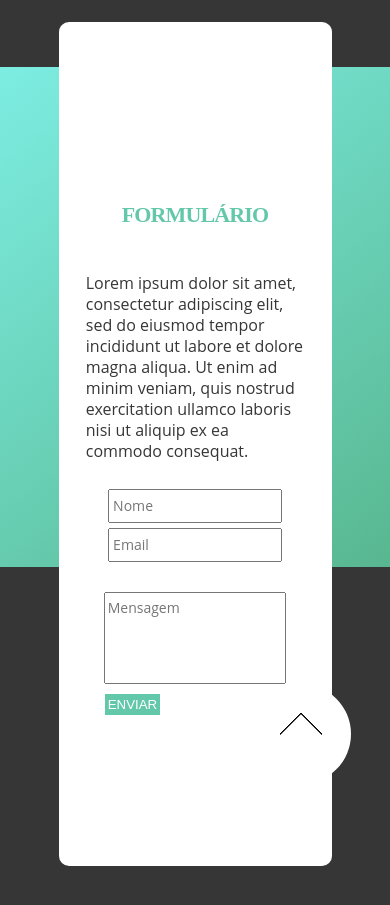
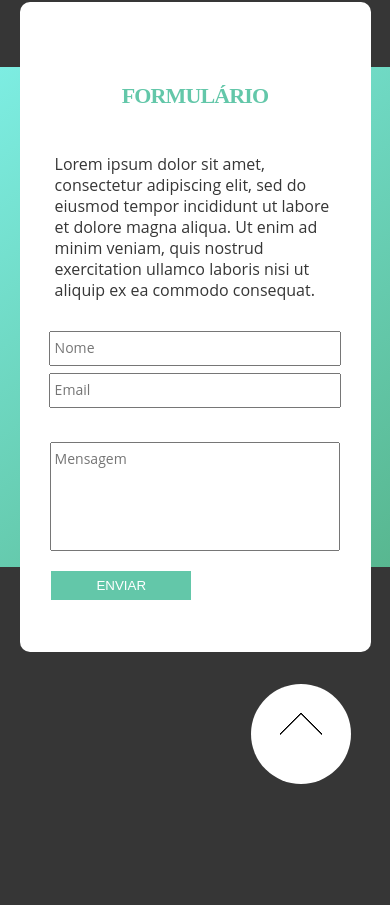
Before and after one commit to LeonardoPerson/Landing-Page, a React (Create React App) app: page / in a window 390 px wide. Shown: the part 1498-2403 px from the top of the page. Built offline with nearby package versions, Linux system fonts and the light colour scheme.

Commit message:
Corrigindo responsividade do formulário

```diff
--- a/src/main/form/Form.js
+++ b/src/main/form/Form.js
@@ -13,7 +13,6 @@ const Form = () => {
         </div>
       )
     }
-
 
   return(
     <section className="section2">
--- a/src/main/form/form.css
+++ b/src/main/form/form.css
@@ -16,7 +16,7 @@
   border-radius: 10px;
   position: absolute;
   width: 70%;
-  height: 100%;
+  height: 650px;
   top: 1885px;
 }
 
@@ -54,19 +54,16 @@
 .input-text, .input-email{
   padding: 1%;
   margin: 1%;
+  width: 30%;
   font: normal 14px/24px Open Sans;
   color: #363636;
   text-transform: capitalize;
   opacity: 1;
 }
 
-.input-text, .input-email{
-  width: 30%;
-}
-
 .textarea{
   width: 64%;
-  height: 10%;
+  height: 100px;
   padding: 1%;
   font: normal 14px/24px Open Sans;
   color: #363636;
@@ -110,14 +107,15 @@
 @media (max-width: 1260px){
   .form{
     width: 70%;
-    height: 100%;
     top: 1885px;
   }
 }
 
 @media(max-width: 730px){
   .form{
-    top: 1520px;
+    top: 1500px;
+    width: 90%;
+    height: 650px;
   }
 
   .form-title{
@@ -136,16 +134,27 @@
   }
 
   .input-text, .input-email{
-    width: 60%;
+    width: 80%;
   }
 
   .form-button{
-    margin-top: 10px;
+    width: 40%;
+    padding: 2%;
+    margin-top: 20px;
+    margin-left: 9%;
+    align-self: flex-start;
+    border: none;
+    background-color: #63C7A9;
+    color: white;
+    cursor: pointer;
+  }
 
-  }
   .send-warning{
     font-size: 20px;
+  }
 
+  .textarea{
+    width: 80%;
   }
 
 
```
Also changed, not shown: 6 other files (tests, documents, lock files or other folders).
